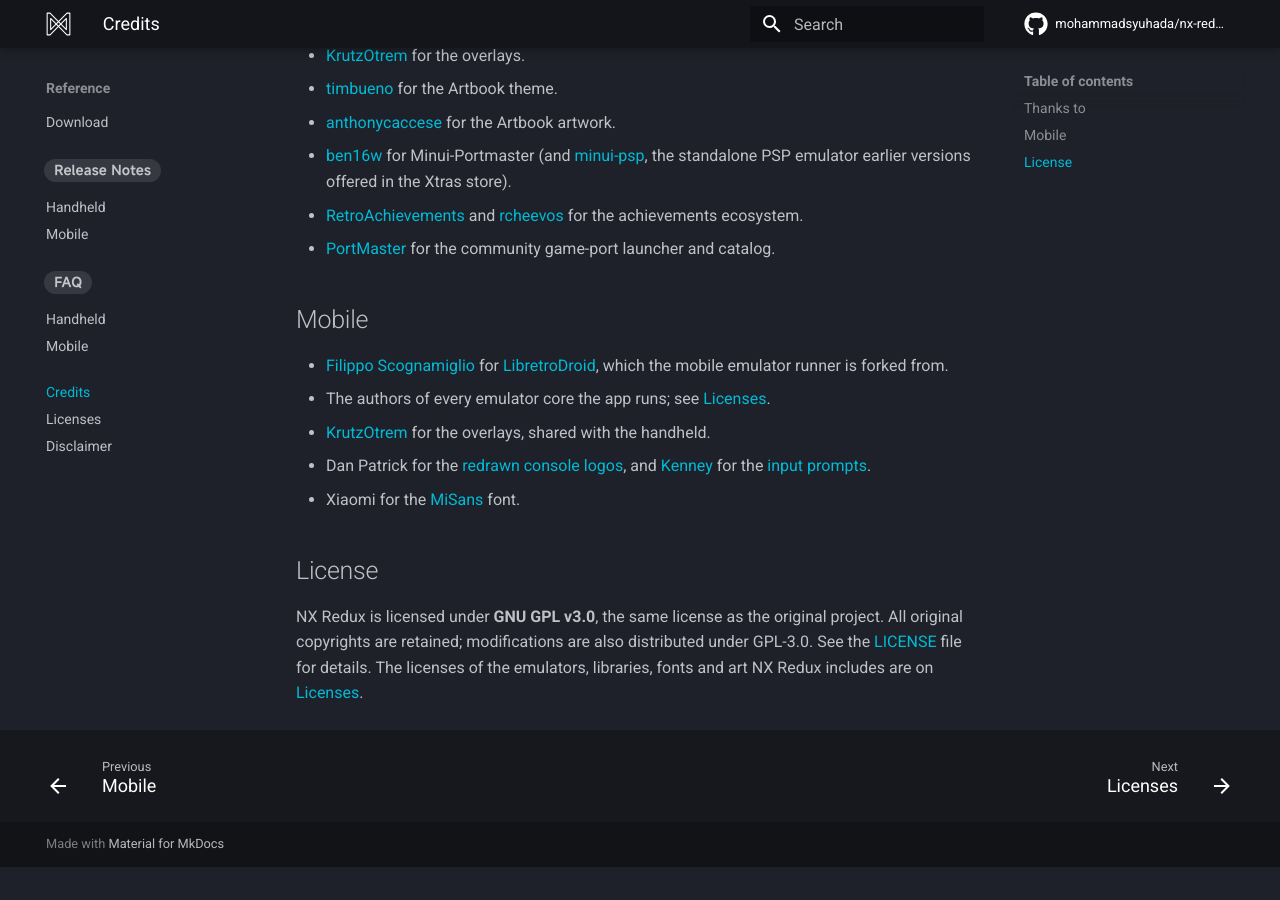
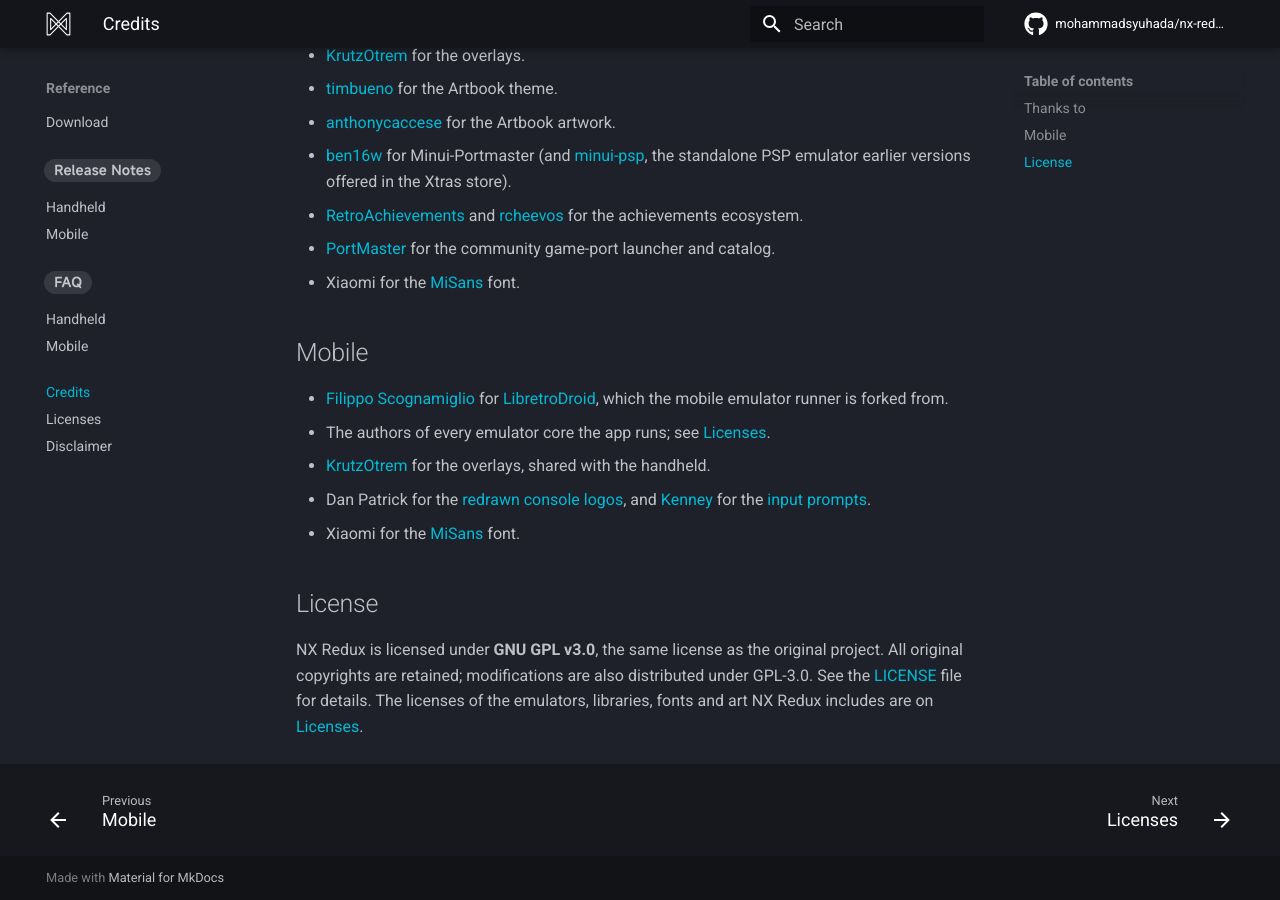
Before and after one commit to mohammadsyuhada/nx-redux-docs, an MkDocs documentation site: the page built from docs/reference/credits.md, in a window 1280 px wide and 900 px high, scrolled down 564 px. Built offline with MkDocs 1.6.1 and Material for MkDocs 9.7.7, drawn with Linux system fonts in a browser that asks for light colours; comment, search, counter and statistics services are not loaded; before the commit the page ends 1431 px from its top, so only the background shows below that.

Commit message:
docs(credits): Xiaomi's MiSans in the handheld thanks

```diff
--- a/docs/reference/credits.md
+++ b/docs/reference/credits.md
@@ -36,6 +36,7 @@
   achievements ecosystem.
 - [PortMaster](https://portmaster.games/) for the community game-port
   launcher and catalog.
+- Xiaomi for the [MiSans](https://hyperos.mi.com/font/en/download/) font.
 
 ## Mobile
 
```
